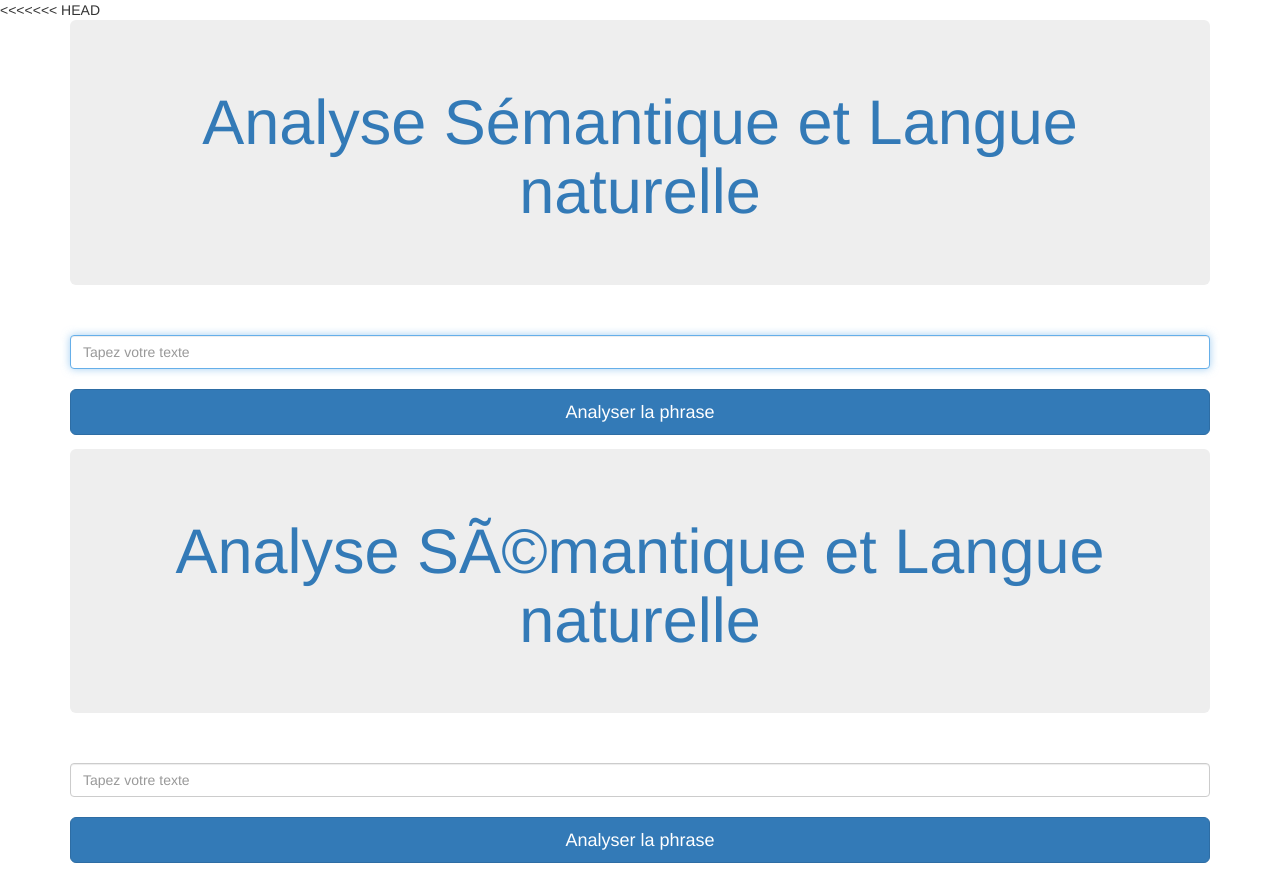
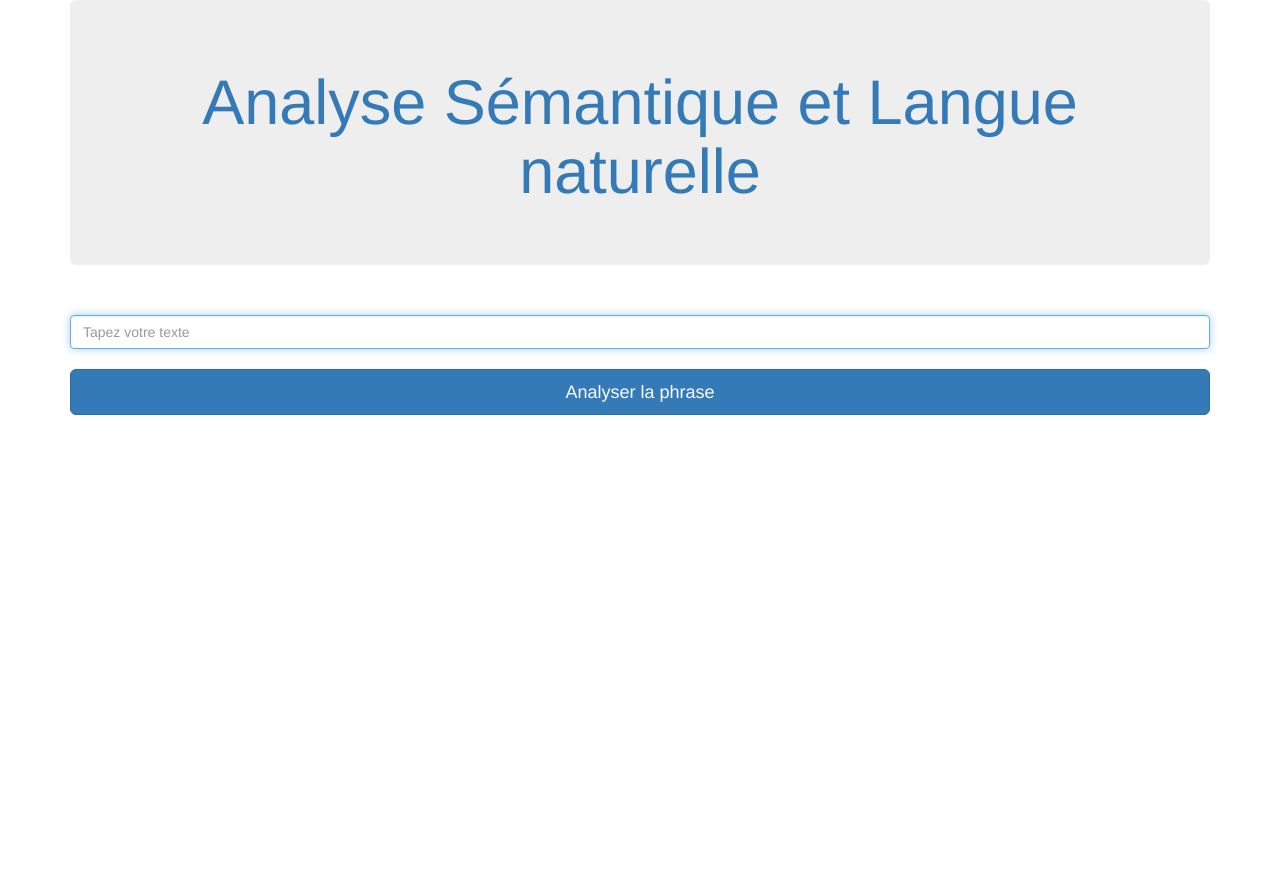
Before and after one commit to wael54/ProjetTER, a PHP site: page / in a window 1280 px wide. After the commit the page ends 415 px from the top, so only its background shows below. Run offline with PHP 8.4, Linux system fonts and the light colour scheme.

Commit message:
updated index.php

```diff
--- a/index.php
+++ b/index.php
@@ -1,4 +1,3 @@
-<<<<<<< HEAD
 <?php
 session_start();
 require_once('connexion.php'); // Objet PDO
@@ -41,44 +40,3 @@ require_once('connexion.php'); // Objet PDO
         </div> <!--/container -->
     </body>
 </html>
-<?php
-session_start();
-?>
-
-<!DOCTYPE html>
-<html lang="fr-FR">
-    <head>
-        <meta charset="utf-8">
-        <meta http-equiv="X-UA-Compatible" content="IE=edge">
-        <meta name="viewport" content="width=device-width, initial-scale=1">
-        <!-- The above 3 meta tags *must* come first in the head; any other head content must come *after* these tags -->
-        <meta name="description" content="">
-        <meta name="author" content="">
-
-        <title>Projet_TER</title>
-
-        <!-- Bootstrap core CSS -->
-        <link href="css/bootstrap.min.css" rel="stylesheet">
-
-    </head>
-
-    <body>
-
-        <div class="container">
-            <div class="jumbotron">
-                <div class="container">
-                    <h1 class="text-center"><a href="index.php">Analyse SÃ©mantique et Langue naturelle</a></h1>
-                </div>
-            </div>
-
-            <form class="text-center" action="traitement.php" method="post">
-                <br>
-                <label for="inputText" class="sr-only">Texte Ã  analyser </label>
-                <input type="text" name="text" class="form-control" placeholder="Tapez votre texte" required autofocus>
-                <br>
-                <button class="btn btn-lg btn-primary btn-block" type="submit">Analyser la phrase</button>
-            </form>
-
-        </div> <!-- /container -->
-    </body>
-</html>
```
